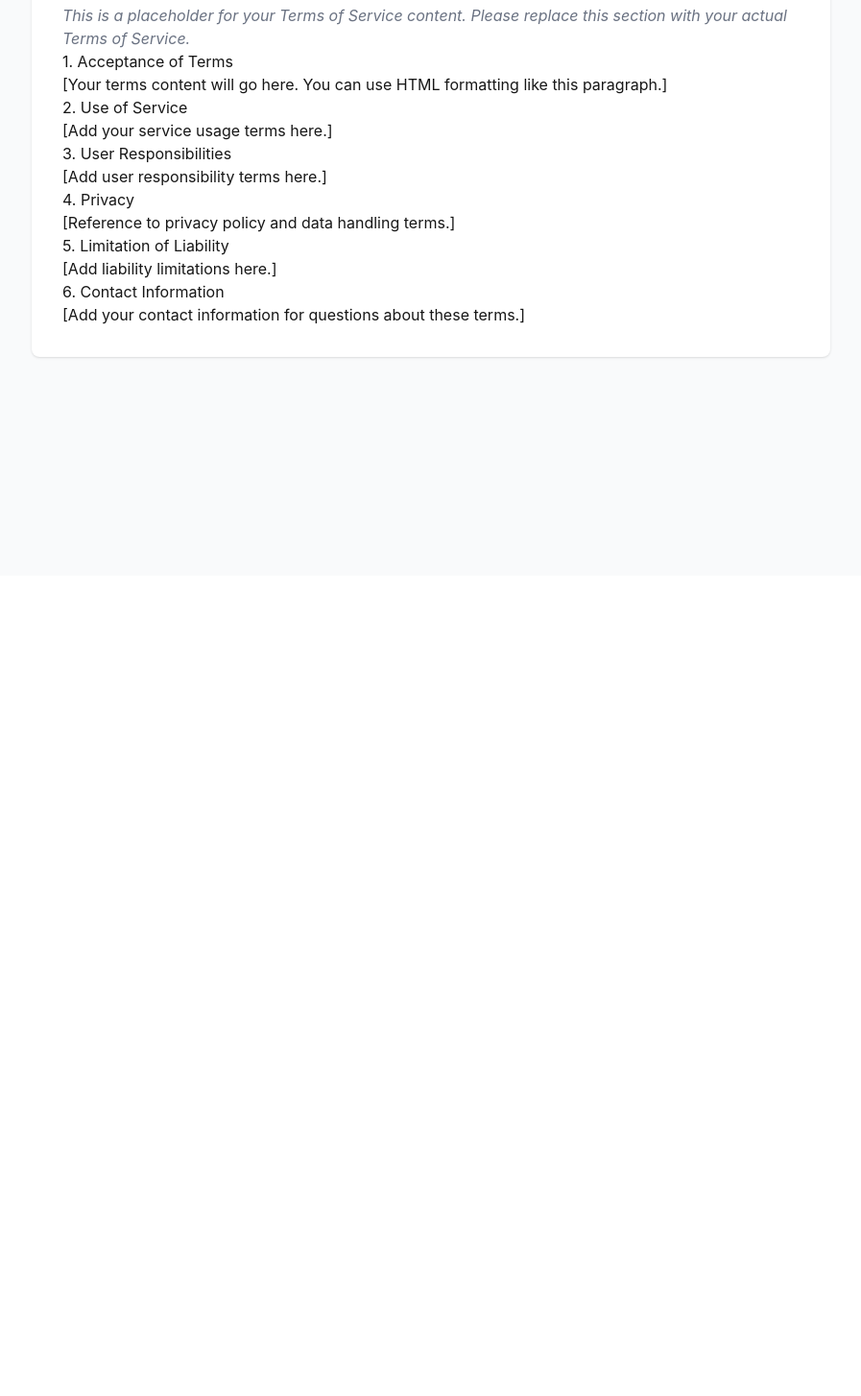
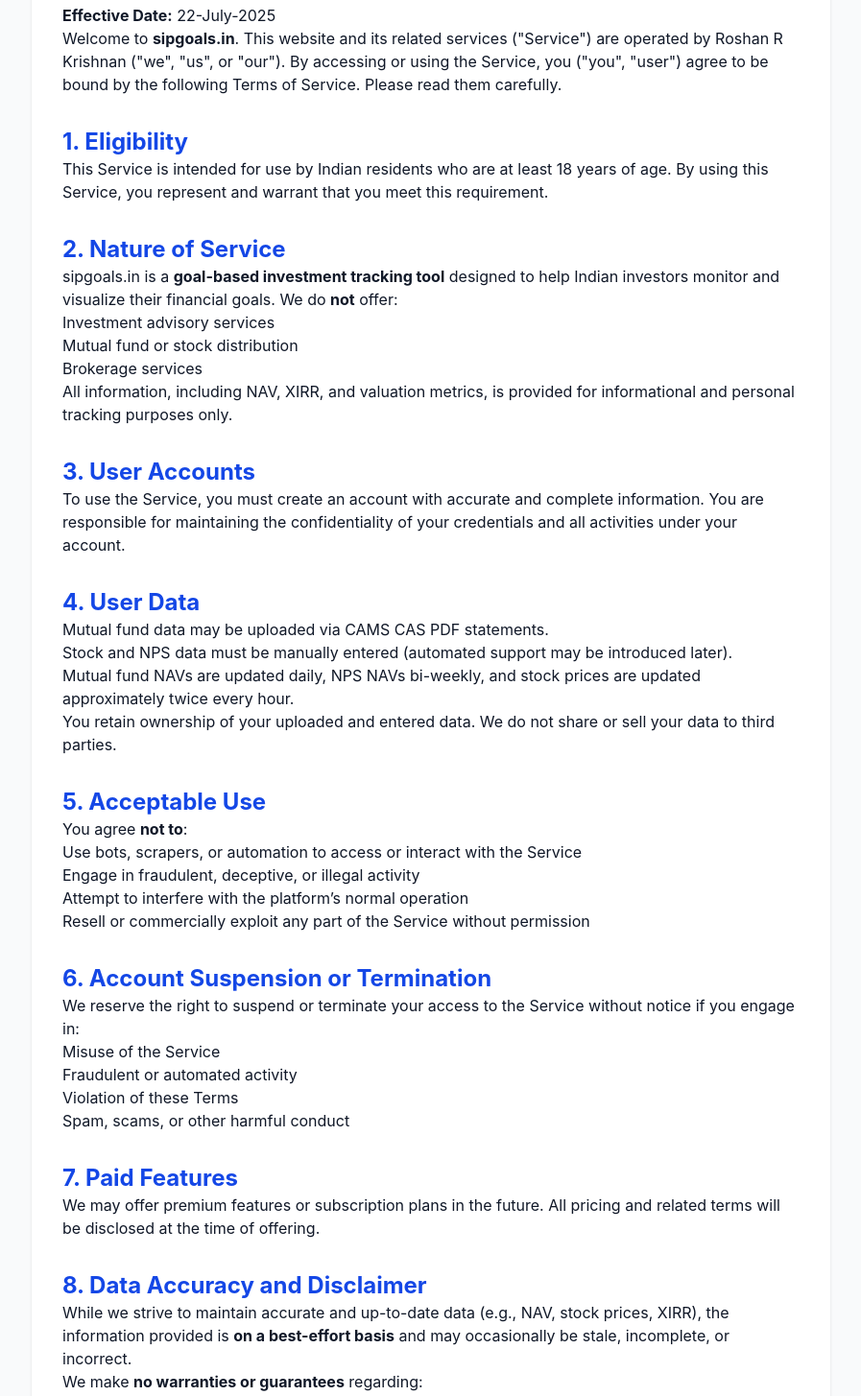
Before and after one commit to roshanrk27/portfolio-tracker, a Next.js app: page /terms in a window 1280 px wide. Shown: the part 200-1655 px from the top of the page at 96% size, without its empty margins (191-1088 px from the left). Before the commit the page ends 800 px from the top, so only its background shows below. Built offline with nearby package versions, Linux system fonts and the light colour scheme; no server answers; the database is empty.

Commit message:
added ToS and privacy policy and updated signup page

```diff
--- a/app/auth/signup/page.tsx
+++ b/app/auth/signup/page.tsx
@@ -11,6 +11,8 @@
   const [error, setError] = useState('')
   const [message, setMessage] = useState('')
   const [isClient, setIsClient] = useState(false)
+  const [is18, setIs18] = useState(false)
+  const [agreesToTerms, setAgreesToTerms] = useState(false)
 
   useEffect(() => {
     setIsClient(true)
@@ -19,17 +21,18 @@
   const handleSignup = async (e: React.FormEvent) => {
     e.preventDefault()
     if (!supabase) return
-
+    if (!is18 || !agreesToTerms) {
+      setError('You must confirm you are 18 or older and agree to the Terms of Service and Privacy Policy.')
+      return
+    }
     setLoading(true)
     setError('')
     setMessage('')
-
     try {
       const { error } = await supabase.auth.signUp({
         email,
         password,
       })
-
       if (error) {
         setError(error.message)
       } else {
@@ -86,10 +89,41 @@
             <div className="text-green-600 text-sm text-center">{message}</div>
           )}
 
-          <div>
+          <div className="space-y-3">
+            <div className="flex items-start">
+              <input
+                id="is18"
+                name="is18"
+                type="checkbox"
+                checked={is18}
+                onChange={e => setIs18(e.target.checked)}
+                className="h-4 w-4 text-indigo-600 border-gray-300 rounded focus:ring-indigo-500 mt-1"
+                required
+              />
+              <label htmlFor="is18" className="ml-2 block text-sm text-gray-700">
+                I am 18 years of age or older.
+              </label>
+            </div>
+            <div className="flex items-start">
+              <input
+                id="agreesToTerms"
+                name="agreesToTerms"
+                type="checkbox"
+                checked={agreesToTerms}
+                onChange={e => setAgreesToTerms(e.target.checked)}
+                className="h-4 w-4 text-indigo-600 border-gray-300 rounded focus:ring-indigo-500 mt-1"
+                required
+              />
+              <label htmlFor="agreesToTerms" className="ml-2 block text-sm text-gray-700">
+                I agree to the{' '}
+                <Link href="/terms" target="_blank" className="text-blue-700 underline hover:text-blue-900">Terms of Service</Link>
+                {' '}and{' '}
+                <Link href="/privacy" target="_blank" className="text-blue-700 underline hover:text-blue-900">Privacy Policy</Link>.
+              </label>
+            </div>
             <button
               type="submit"
-              disabled={loading}
+              disabled={loading || !is18 || !agreesToTerms}
               className="group relative w-full flex justify-center py-2 px-4 border border-transparent text-sm font-medium rounded-md text-white bg-indigo-600 hover:bg-indigo-700 focus:outline-none focus:ring-2 focus:ring-offset-2 focus:ring-indigo-500 disabled:opacity-50"
             >
               {loading ? 'Creating account...' : 'Sign up'}
--- a/app/privacy/page.tsx
+++ b/app/privacy/page.tsx
@@ -18,57 +18,76 @@
             Back to Login
           </Link>
           <h1 className="text-3xl font-bold text-gray-900">Privacy Policy</h1>
-          <p className="text-gray-600 mt-2">Last updated: [Date]</p>
+          <p className="text-gray-600 mt-2">Last updated: 22-July-2025</p>
         </div>
 
         {/* Content */}
         <div className="bg-white rounded-lg shadow-sm p-8">
-          <div className="prose max-w-none">
-            {/* PLACEHOLDER CONTENT - REPLACE WITH YOUR ACTUAL PRIVACY POLICY */}
-            <p className="text-gray-500 italic">
-              This is a placeholder for your Privacy Policy content.
-              Please replace this section with your actual Privacy Policy.
-            </p>
+          <div className="prose max-w-none text-gray-900">
+            {/* Main title is already above; remove duplicate <h1> */}
+  <p><strong>Effective Date:</strong> 22-July-2025</p>
 
-            <h2>1. Information We Collect</h2>
-            <p>
-              [Describe what personal information you collect from users.]
-            </p>
+  <p>This Privacy Policy explains how we collect, use, store, and protect your information when you use <strong>sipgoals.in</strong>, operated by Roshan R Krishnan (“we”, “us”, or “our”). By using the Service, you agree to the practices described below.</p>
 
-            <h2>2. How We Use Your Information</h2>
-            <p>
-              [Explain how you use the collected information.]
-            </p>
+  <h2 className="mt-8 text-blue-700 font-bold text-2xl">1. Information We Collect</h2>
+  <p>We collect the following information from users:</p>
+  <ul>
+    <li><strong>Account Data:</strong> Email address and password when you sign up</li>
+    <li><strong>Uploaded Files:</strong> CAMS CAS PDF files voluntarily uploaded by you</li>
+    <li><strong>Manually Entered Data:</strong> Stock and NPS investment entries you provide</li>
+    <li><strong>Usage Data:</strong> Technical logs (browser, device info, IP address) for analytics and abuse prevention</li>
+  </ul>
 
-            <h2>3. Information Sharing</h2>
-            <p>
-              [Describe if and how you share user information with third parties.]
-            </p>
+  <h2 className="mt-8 text-blue-700 font-bold text-2xl">2. How We Use Your Data</h2>
+  <p>We use your data to:</p>
+  <ul>
+    <li>Operate and provide the core portfolio tracking features</li>
+    <li>Calculate NAV, XIRR, and progress toward financial goals</li>
+    <li>Improve user experience and fix issues</li>
+    <li>Prevent misuse, bots, or fraud</li>
+    <li>Send occasional communications about updates or features (opt-out available)</li>
+  </ul>
 
-            <h2>4. Data Security</h2>
-            <p>
-              [Explain your data security measures.]
-            </p>
+  <h2 className="mt-8 text-blue-700 font-bold text-2xl">3. Data Sharing & Disclosure</h2>
+  <p>We do <strong>not</strong> sell or rent your data. We may share data only when:</p>
+  <ul>
+    <li>Required by Indian law, court order, or government request</li>
+    <li>Necessary for debugging or service operations with infrastructure partners (e.g., Supabase, Vercel)</li>
+  </ul>
 
-            <h2>5. Cookies and Tracking</h2>
-            <p>
-              [Describe your use of cookies and tracking technologies.]
-            </p>
+  <h2 className="mt-8 text-blue-700 font-bold text-2xl">4. Cookies and Analytics</h2>
+  <p>We may use cookies and analytics tools (like Vercel Analytics or self-hosted tools) to understand usage trends. No third-party marketing or ad trackers are used.</p>
 
-            <h2>6. Your Rights</h2>
-            <p>
-              [Explain user rights regarding their personal data.]
-            </p>
+  <h2 className="mt-8 text-blue-700 font-bold text-2xl">5. Data Storage and Security</h2>
+  <p>Your data is stored securely in Supabase with encryption and row-level security. We apply standard safeguards including:</p>
+  <ul>
+    <li>Encrypted storage and transfer (HTTPS, TLS)</li>
+    <li>Access control policies to isolate user data</li>
+    <li>Regular updates to infrastructure and libraries to mitigate known vulnerabilities</li>
+  </ul>
 
-            <h2>7. Changes to This Policy</h2>
-            <p>
-              [Explain how and when you update this privacy policy.]
-            </p>
+  <h2 className="mt-8 text-blue-700 font-bold text-2xl">6. Data Retention</h2>
+  <p>Your uploaded data is retained as long as your account is active. You may request deletion of your data by emailing <strong>roshan@sipgoals.in</strong>. Deleted data may persist in secure backups for a short period as part of disaster recovery systems.</p>
 
-            <h2>8. Contact Us</h2>
-            <p>
-              [Provide contact information for privacy-related questions.]
-            </p>
+  <h2 className="mt-8 text-blue-700 font-bold text-2xl">7. User Rights</h2>
+  <p>You have the right to:</p>
+  <ul>
+    <li>Access or export your stored data</li>
+    <li>Correct inaccurate entries in your account</li>
+    <li>Delete your account and all associated data</li>
+    <li>Withdraw consent for optional features at any time</li>
+  </ul>
+  <p>Email <strong>roshan@sipgoals.in</strong> to exercise these rights.</p>
+
+  <h2 className="mt-8 text-blue-700 font-bold text-2xl">8. Children&apos;s Privacy</h2>
+  <p>This service is not intended for individuals under 18. We do not knowingly collect data from minors.</p>
+
+  <h2 className="mt-8 text-blue-700 font-bold text-2xl">9. Changes to this Policy</h2>
+  <p>We may update this Privacy Policy occasionally. If significant changes are made, we will notify users via email or through the platform interface.</p>
+
+  <h2 className="mt-8 text-blue-700 font-bold text-2xl">10. Contact</h2>
+  <p>If you have questions or concerns, contact:</p>
+  <p><strong>Email:</strong> roshan@sipgoals.in</p>
           </div>
         </div>
       </div>
--- a/app/terms/page.tsx
+++ b/app/terms/page.tsx
@@ -18,47 +18,88 @@
             Back to Login
           </Link>
           <h1 className="text-3xl font-bold text-gray-900">Terms of Service</h1>
-          <p className="text-gray-600 mt-2">Last updated: [Date]</p>
+          <p className="text-gray-600 mt-2">Last updated: 22-July-2025</p>
         </div>
 
         {/* Content */}
         <div className="bg-white rounded-lg shadow-sm p-8">
-          <div className="prose max-w-none">
-            {/* PLACEHOLDER CONTENT - REPLACE WITH YOUR ACTUAL TERMS OF SERVICE */}
-            <p className="text-gray-500 italic">
-              This is a placeholder for your Terms of Service content.
-              Please replace this section with your actual Terms of Service.
+          <div className="prose max-w-none text-gray-900">
+            {/* Main title is already above; remove duplicate <h1> */}
+            <p><strong>Effective Date:</strong> 22-July-2025</p>
+
+            <p>Welcome to <strong>sipgoals.in</strong>. This website and its related services (&quot;Service&quot;) are operated by Roshan R Krishnan (&quot;we&quot;, &quot;us&quot;, or &quot;our&quot;). By accessing or using the Service, you (&quot;you&quot;, &quot;user&quot;) agree to be bound by the following Terms of Service. Please read them carefully.</p>
+
+            <h2 className="mt-8 text-blue-700 font-bold text-2xl">1. Eligibility</h2>
+            <p>This Service is intended for use by Indian residents who are at least 18 years of age. By using this Service, you represent and warrant that you meet this requirement.</p>
+
+            <h2 className="mt-8 text-blue-700 font-bold text-2xl">2. Nature of Service</h2>
+            <p>sipgoals.in is a <strong>goal-based investment tracking tool</strong> designed to help Indian investors monitor and visualize their financial goals. We do <strong>not</strong> offer:</p>
+            <ul>
+              <li>Investment advisory services</li>
+              <li>Mutual fund or stock distribution</li>
+              <li>Brokerage services</li>
+            </ul>
+            <p>All information, including NAV, XIRR, and valuation metrics, is provided for informational and personal tracking purposes only.</p>
+
+            <h2 className="mt-8 text-blue-700 font-bold text-2xl">3. User Accounts</h2>
+            <p>To use the Service, you must create an account with accurate and complete information. You are responsible for maintaining the confidentiality of your credentials and all activities under your account.</p>
+
+            <h2 className="mt-8 text-blue-700 font-bold text-2xl">4. User Data</h2>
+            <ul>
+              <li>Mutual fund data may be uploaded via CAMS CAS PDF statements.</li>
+              <li>Stock and NPS data must be manually entered (automated support may be introduced later).</li>
+              <li>Mutual fund NAVs are updated daily, NPS NAVs bi-weekly, and stock prices are updated approximately twice every hour.</li>
+              <li>You retain ownership of your uploaded and entered data. We do not share or sell your data to third parties.</li>
+            </ul>
+
+            <h2 className="mt-8 text-blue-700 font-bold text-2xl">5. Acceptable Use</h2>
+            <p>You agree <strong>not to</strong>:</p>
+            <ul>
+              <li>Use bots, scrapers, or automation to access or interact with the Service</li>
+              <li>Engage in fraudulent, deceptive, or illegal activity</li>
+              <li>Attempt to interfere with the platform’s normal operation</li>
+              <li>Resell or commercially exploit any part of the Service without permission</li>
+            </ul>
+
+            <h2 className="mt-8 text-blue-700 font-bold text-2xl">6. Account Suspension or Termination</h2>
+            <p>We reserve the right to suspend or terminate your access to the Service without notice if you engage in:</p>
+            <ul>
+              <li>Misuse of the Service</li>
+              <li>Fraudulent or automated activity</li>
+              <li>Violation of these Terms</li>
+              <li>Spam, scams, or other harmful conduct</li>
+            </ul>
+
+            <h2 className="mt-8 text-blue-700 font-bold text-2xl">7. Paid Features</h2>
+            <p>We may offer premium features or subscription plans in the future. All pricing and related terms will be disclosed at the time of offering.</p>
+
+            <h2 className="mt-8 text-blue-700 font-bold text-2xl">8. Data Accuracy and Disclaimer</h2>
+            <p>
+              While we strive to maintain accurate and up-to-date data (e.g., NAV, stock prices, XIRR), the information provided is <strong>on a best-effort basis</strong> and may occasionally be stale, incomplete, or incorrect.
+            </p>
+            <ul>
+              <li>We make <strong>no warranties or guarantees</strong> regarding:</li>
+              <ul>
+                <li>Accuracy or reliability of data</li>
+                <li>Suitability of the Service for financial decision-making</li>
+              </ul>
+            </ul>
+            <p>
+              You agree that you use the Service at your own risk and that we are <strong>not liable for any investment losses or financial decisions</strong> based on the use of this platform.
             </p>
 
-            <h2>1. Acceptance of Terms</h2>
-            <p>
-              [Your terms content will go here. You can use HTML formatting like this paragraph.]
-            </p>
+            <h2 className="mt-8 text-blue-700 font-bold text-2xl">9. Intellectual Property</h2>
+            <p>All content on the Service, including software, design, and branding, is owned by or licensed to us. You may not copy, modify, or distribute any part of the platform without our prior consent.</p>
 
-            <h2>2. Use of Service</h2>
-            <p>
-              [Add your service usage terms here.]
-            </p>
+            <h2 className="mt-8 text-blue-700 font-bold text-2xl">10. Limitation of Liability</h2>
+            <p>To the maximum extent permitted by law, we are not liable for any indirect, incidental, or consequential damages arising out of your use of the Service.</p>
 
-            <h2>3. User Responsibilities</h2>
-            <p>
-              [Add user responsibility terms here.]
-            </p>
+            <h2 className="mt-8 text-blue-700 font-bold text-2xl">11. Governing Law and Jurisdiction</h2>
+            <p>These Terms are governed by the laws of India. Any disputes shall be subject to the exclusive jurisdiction of the courts in <strong>Bangalore, Karnataka</strong>.</p>
 
-            <h2>4. Privacy</h2>
-            <p>
-              [Reference to privacy policy and data handling terms.]
-            </p>
-
-            <h2>5. Limitation of Liability</h2>
-            <p>
-              [Add liability limitations here.]
-            </p>
-
-            <h2>6. Contact Information</h2>
-            <p>
-              [Add your contact information for questions about these terms.]
-            </p>
+            <h2 className="mt-8 text-blue-700 font-bold text-2xl">12. Contact Us</h2>
+            <p>For any questions, support requests, or legal notices, contact us at:</p>
+            <p><strong>Email:</strong> roshan@sipgoals.in</p>
           </div>
         </div>
       </div>
--- a/components/OnboardingModal.tsx
+++ b/components/OnboardingModal.tsx
@@ -93,7 +93,7 @@
               <div>
                 <span className="font-medium text-gray-900">1. Upload your Mutual Fund data</span>
                 <p className="text-sm text-gray-600 mt-1">
-                  Go to the Upload section and upload your CAMS CAS CSV file to automatically extract all your transactions.
+                  Go to the Upload section and upload your CAMS CAS PDF file to automatically extract all your transactions.
                 </p>
               </div>
 
```
